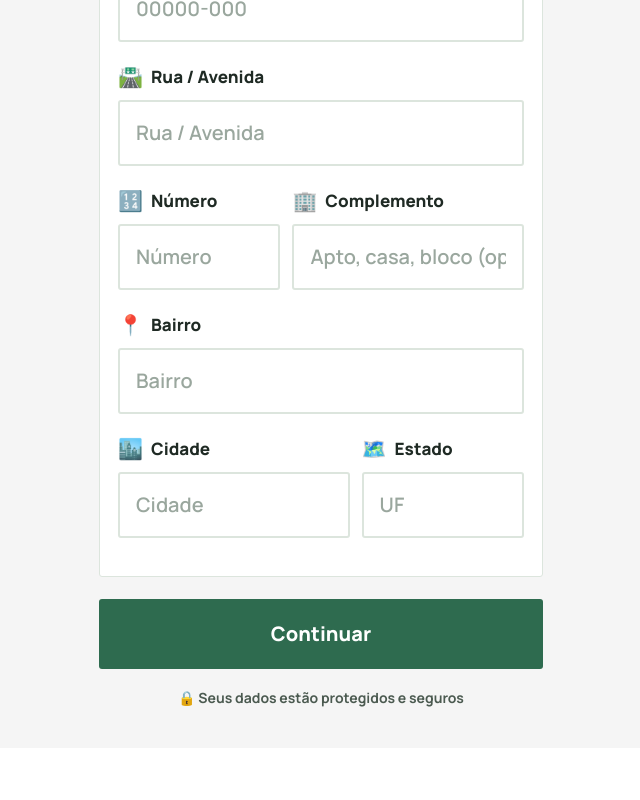
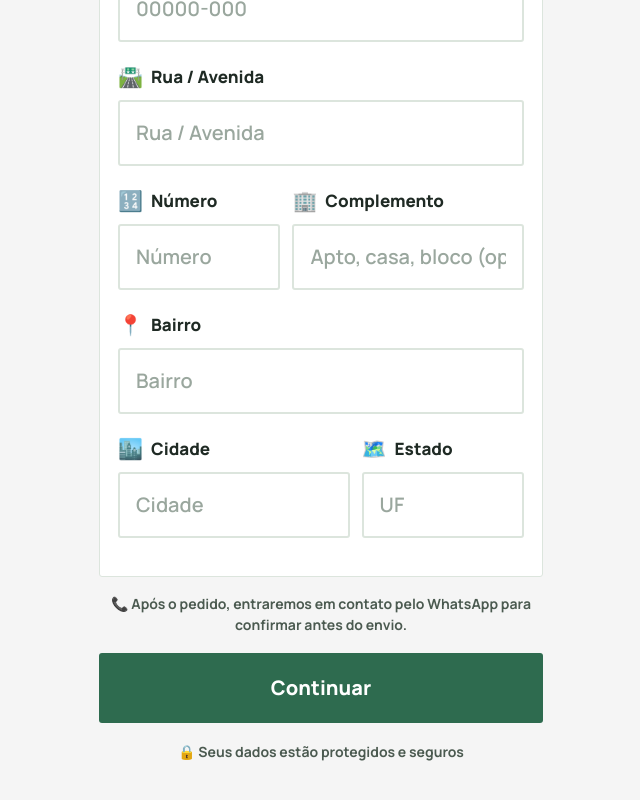
Before and after one commit to nicolasmorais/payflow, a Next.js app: page / in a window 1280 px wide. Shown: the part 1024-1824 px from the top of the page, without its empty margins (319-959 px from the left). Before the commit the page ends 1772 px from the top, so only its background shows below. Built offline with nearby package versions, Linux system fonts and the light colour scheme.

Commit message:
feat: add pre-submit message above continue button

```diff
--- a/src/app/(public)/checkout.css
+++ b/src/app/(public)/checkout.css
@@ -360,6 +360,15 @@
 .checkout-page .btn-primary:active{ background: var(--green-dark); }
 .checkout-page .btn-primary:disabled{ opacity: 0.5; cursor: not-allowed; }
 
+.checkout-page .pre-submit-note{
+  font-size:14px;
+  font-weight:700;
+  color: var(--ink-soft);
+  text-align:center;
+  margin: 16px 0 12px;
+  line-height:1.5;
+}
+
 .checkout-page .btn-secondary{
   width:100%;
   background: transparent;
--- a/src/app/(public)/page.tsx
+++ b/src/app/(public)/page.tsx
@@ -342,6 +342,8 @@ export default function CheckoutPage() {
               </div>
             </div>
 
+            <p className="pre-submit-note">📞 Após o pedido, entraremos em contato pelo WhatsApp para confirmar antes do envio.</p>
+
             <button type="submit" className="btn-primary">Continuar</button>
             <div className="trust-row">🔒 Seus dados estão protegidos e seguros</div>
           </form>
```
